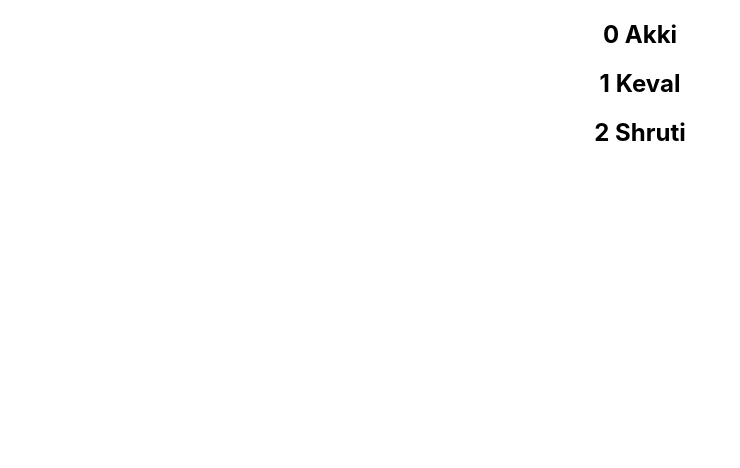
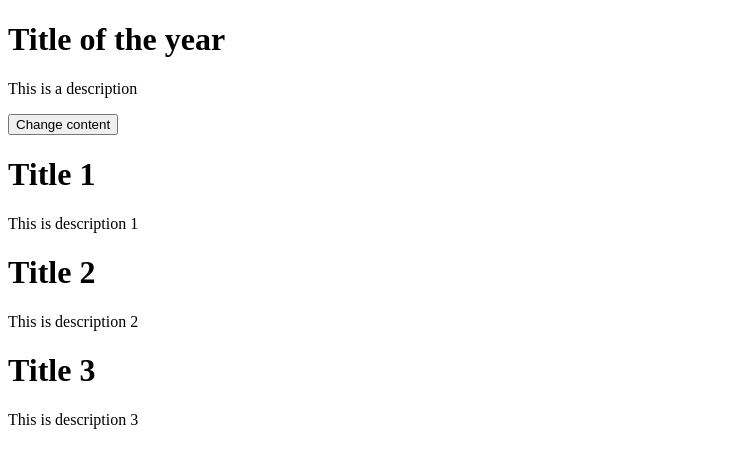
Before and after one commit to akashnai/React-training, a React (Create React App) app: page / in a window 1280 px wide. Shown: the top 468 px of the page, without its empty margins (0-740 px from the left). Built offline with nearby package versions, Linux system fonts and the light colour scheme.

Commit message:
initial commit

```diff
--- a/src/App.js
+++ b/src/App.js
@@ -1,40 +1,25 @@
-import logo from "./logo.svg";
-import "./App.css";
-// import {Greet} from './components/Greet';
-import Greet from "./components/Greet";
-import Welcome from "./components/Welcome";
-import Hello from "./components/Hello";
-import Message from "./components/Message";
-import Counter from "./components/Counter";
-import FunctionClick from "./components/FunctionClick";
-import ClassClick from "./components/ClassClick";
-import EventBind from "./components/EventBind";
-import ParentComponent from "./components/ParentComponent";
-import UserGreeting from "./components/UserGreeting";
-import NameList from "./components/NameList";
+// import Counter from "./component/Counter";
+import Home from "./pages/Home";
+import About from "./component/About";
+import { useState } from "react";
+import List from "./component/List";
 
 function App() {
+  const [isHome, setIsHome] = useState(true);
+
   return (
     <div className="App">
-      <NameList />
-      {/* <UserGreeting />   */}
-      {/* <ParentComponent /> */}
-      {/* <EventBind /> */}
-      {/* <FunctionClick  /> */}
-      {/* <ClassClick /> */}
+      {isHome ? <Home /> : <About />}
+      <button
+        onClick={() => {
+          setIsHome(!isHome);
+        }}
+      >
+        Change content
+      </button>
+
+      <List />
       {/* <Counter /> */}
-      {/* <Message /> */}
-      {/* <Greet lname="Nai" fname="Akki">
-        <p>This is children prop</p>
-      </Greet>
-      <Greet lname="Maru" fname="Keval">
-        <button>Action</button>
-      </Greet> */}
-      {/* <Greet lname="Laheri" fname="Shruti" /> */}
-      {/* <Welcome fname="akki" lname="nai"/> */}
-      {/* <Welcome fname="shruti" lname="laheri"/> */}
-      {/* <Welcome fname="keval" lname="maru"/> */}
-      {/* <Hello /> */}
     </div>
   );
 }
--- /dev/null
+++ b/src/component/About.js
@@ -0,0 +1,15 @@
+import React from "react";
+import Title from "./Title";
+
+const About = () => {
+  return (
+    <div>
+      <Title
+        title="Title from about page"
+        description="description from about page"
+      />
+    </div>
+  );
+};
+
+export default About;
--- /dev/null
+++ b/src/component/Counter.js
@@ -0,0 +1,30 @@
+import React, { Component } from "react";
+
+class Counter extends Component {
+  constructor(props) {
+    super(props);
+
+    this.state = {
+      number: 0,
+    };
+  }
+
+  incrementHandler = () => {
+    // this.setState((state) => {
+    //     number: state.number + 1
+    // })
+    this.setState({
+      number: this.state.number+1,
+    });
+  };
+  render() {
+    return (
+      <div>
+        <h1>{this.state.number}</h1>
+        <button onClick={this.incrementHandler}>Increment</button>
+      </div>
+    );
+  }
+}
+
+export default Counter;
--- /dev/null
+++ b/src/component/List.js
@@ -0,0 +1,37 @@
+import React from "react";
+import Title from "./Title";
+
+function List() {
+  const listItem = [
+    {
+      id: 1,
+      title: "Title 1",
+      description: "This is description 1",
+    },
+    {
+      id: 2,
+      title: "Title 2",
+      description: "This is description 2",
+    },
+    {
+      id: 3,
+      title: "Title 3",
+      description: "This is description 3",
+    },
+  ];
+  return (
+    <div>
+      {listItem.map((list) => {
+        return (
+          <Title
+            key={list.title}
+            title={list.title}
+            description={list.description}
+          />
+        );
+      })}
+    </div>
+  );
+}
+
+export default List;
--- /dev/null
+++ b/src/component/Title.js
@@ -0,0 +1,12 @@
+import React from "react";
+
+const Title = ({ title, description }) => {
+  return (
+    <div>
+      <h1>{title} </h1>
+      <p>{description}</p>
+    </div>
+  );
+};
+
+export default Title;
--- a/src/index.js
+++ b/src/index.js
@@ -1,8 +1,6 @@
 import React from 'react';
 import ReactDOM from 'react-dom/client';
-import './index.css';
 import App from './App';
-import reportWebVitals from './reportWebVitals';
 
 const root = ReactDOM.createRoot(document.getElementById('root'));
 root.render(
@@ -10,8 +8,3 @@ root.render(
     <App />
   </React.StrictMode>
 );
-
-// If you want to start measuring performance in your app, pass a function
-// to log results (for example: reportWebVitals(console.log))
-// or send to an analytics endpoint. Learn more: https://bit.ly/CRA-vitals
-reportWebVitals();
--- /dev/null
+++ b/src/pages/Home.js
@@ -0,0 +1,25 @@
+import React, { Component } from "react";
+import Title from "../component/Title";
+
+export class Home extends Component {
+
+    constructor(props) {
+      super(props)
+
+      this.state = {
+         title: 'Title of the year',
+         description: 'This is a description'
+      }
+    }
+
+  render() {
+    return (
+      <div>
+        <Title title={this.state.title} description={this.state.description} />
+
+      </div>
+    );
+  }
+}
+
+export default Home;
```
